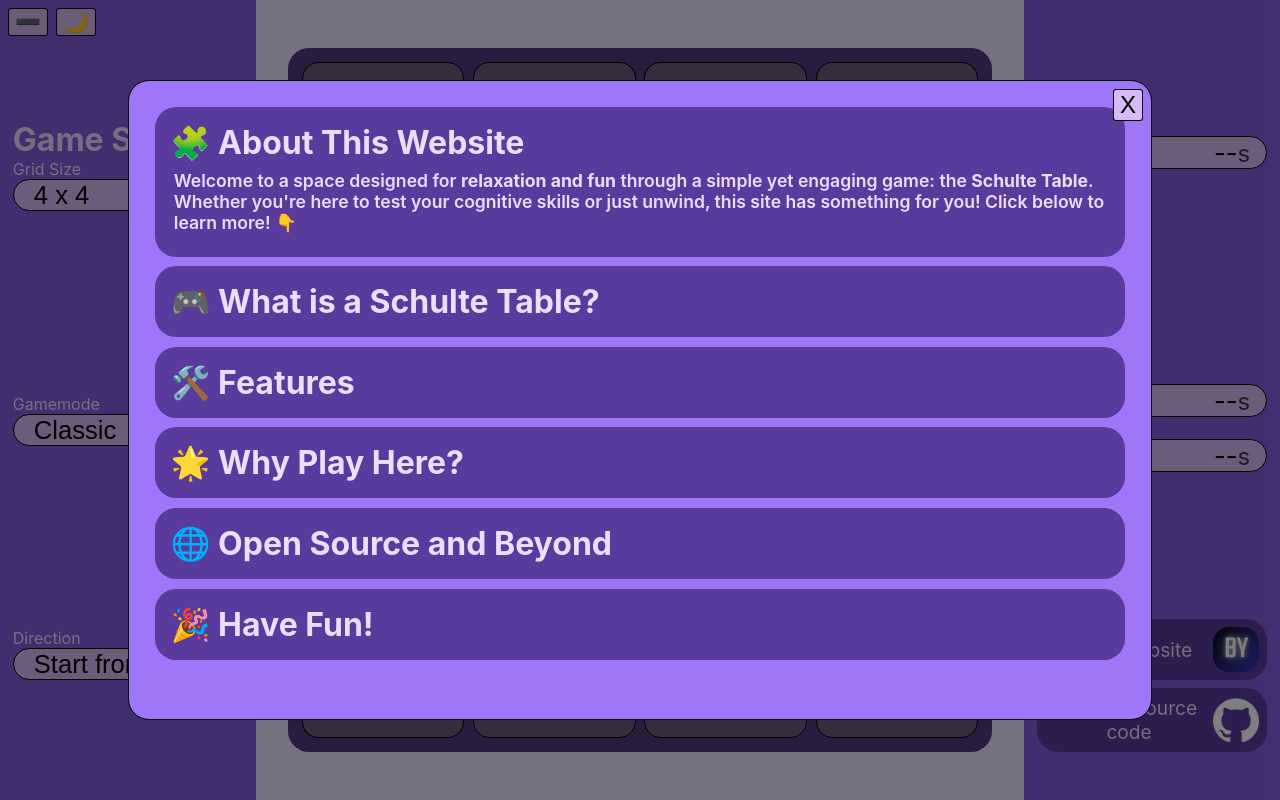
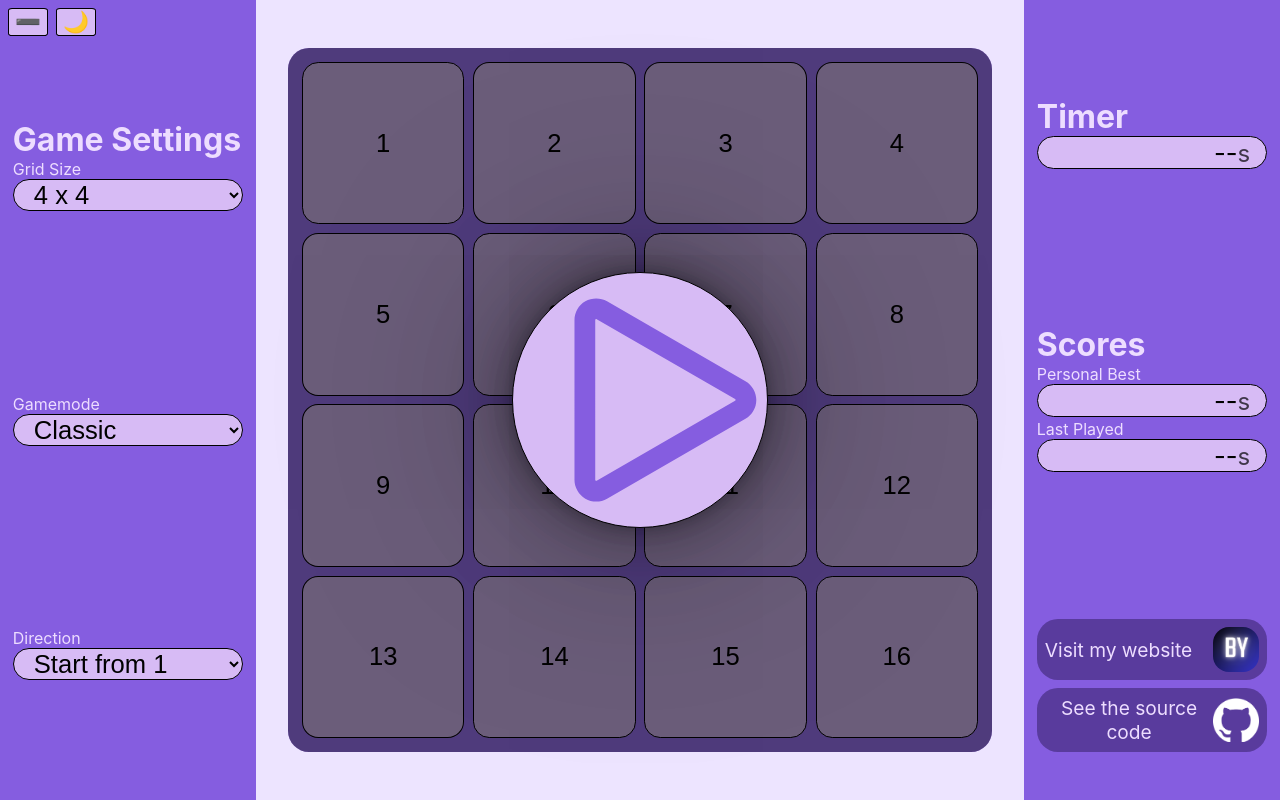
Before and after one commit to BerkYeni/schulteproject, a React (Create React App) app: page / in a window 1280 px wide. Built offline with nearby package versions, Linux system fonts and the light colour scheme.

Commit message:
added close about functionality

```diff
--- a/src/components/Other/About.tsx
+++ b/src/components/Other/About.tsx
@@ -2,10 +2,13 @@ import React, { FC, useState } from "react";
 import AboutSection from "./AboutSection";
 
 interface AboutProps {
+  // closeAboutButtonCallback: () => void;
 }
 
 const About: FC<AboutProps> = (props) => {
-  const [openedAccordionIndex, setOpenedAccordionIndex] = useState(0)
+  // const { closeAboutButtonCallback } = props;
+  const [openedAccordionIndex, setOpenedAccordionIndex] = useState(0);
+  const [hidden, setHidden] = useState(true);
 
   const aboutSections = [
     {
@@ -60,12 +63,14 @@ const About: FC<AboutProps> = (props) => {
 
   ];
 
+  const closeAboutCallback = () => setHidden((prev) => !prev);
+
   return (
-    <>
-      <div className="aboutBgOverlay"></div>
+    <div className={hidden ? "hidden" : ""}>
+      <div className="aboutBgOverlay" onClick={closeAboutCallback}></div>
 
       <div className="about">
-        <button className="closeAboutButton">X</button>
+        <button className="closeAboutButton" onClick={closeAboutCallback}>X</button>
 
         {aboutSections.map((section, index) =>
           <AboutSection
@@ -76,7 +81,7 @@ const About: FC<AboutProps> = (props) => {
             onAccordionClick={() => setOpenedAccordionIndex(index)}
           />)}
       </div>
-    </>
+    </div>
   )
 }
 
```
